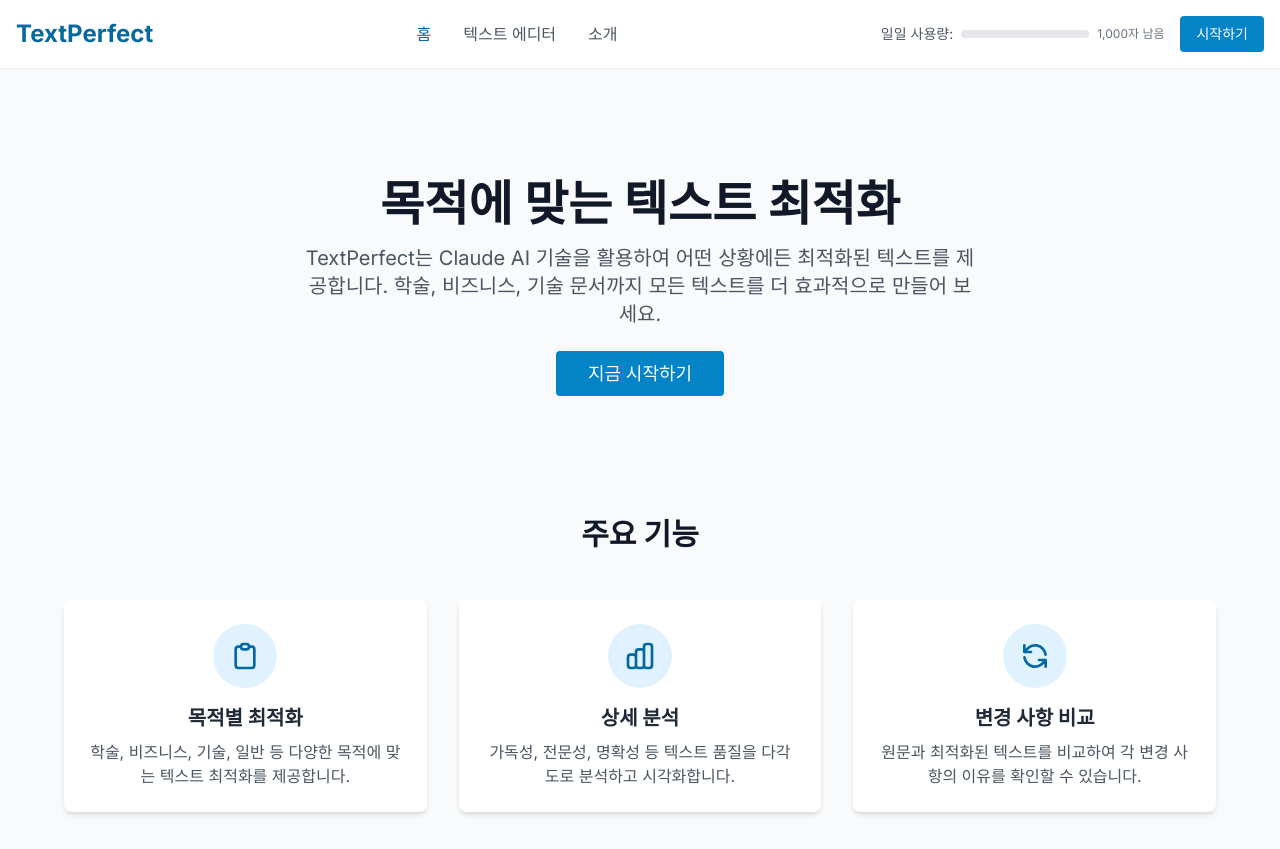
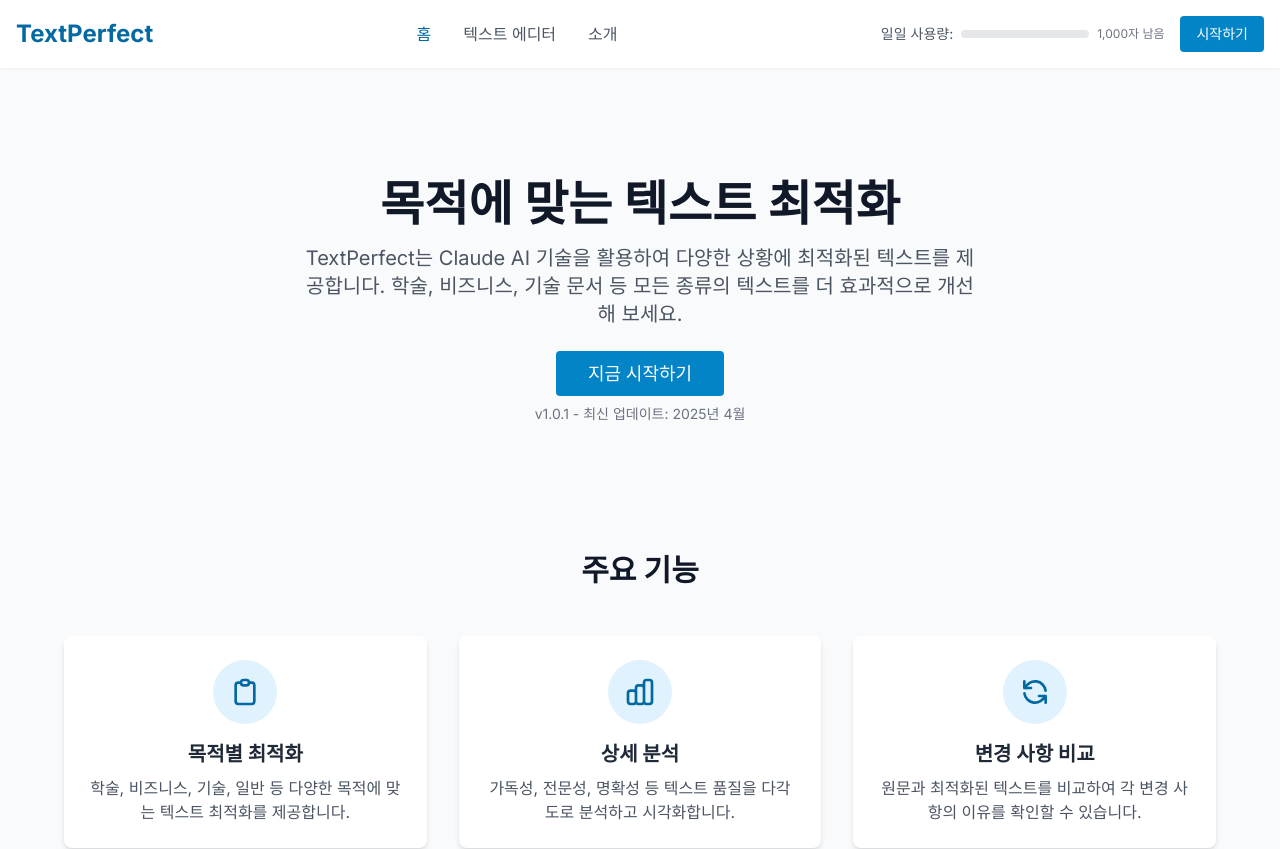
Before and after one commit to JHyeok5/TextPerfect, a React (Create React App) app: page / in a window 1280 px wide. Shown: the top 849 px of the page. Built offline with nearby package versions, Linux system fonts and the light colour scheme.

Commit message:
홈페이지 텍스트 수정 및 배포 설정 개선

```diff
--- a/src/pages/HomePage.js
+++ b/src/pages/HomePage.js
@@ -11,12 +11,15 @@
             목적에 맞는 텍스트 최적화
           </h1>
           <p className="text-xl text-gray-600 max-w-2xl mx-auto mb-8">
-            TextPerfect는 Claude AI 기술을 활용하여 어떤 상황에든 최적화된 텍스트를 제공합니다.
-            학술, 비즈니스, 기술 문서까지 모든 텍스트를 더 효과적으로 만들어 보세요.
+            TextPerfect는 Claude AI 기술을 활용하여 다양한 상황에 최적화된 텍스트를 제공합니다.
+            학술, 비즈니스, 기술 문서 등 모든 종류의 텍스트를 더 효과적으로 개선해 보세요.
           </p>
           <Link to="/editor" className="btn-primary text-lg px-8 py-3">
             지금 시작하기
           </Link>
+          <p className="text-sm text-gray-500 mt-4">
+            v1.0.1 - 최신 업데이트: 2025년 4월
+          </p>
         </div>
       </section>
 
```
